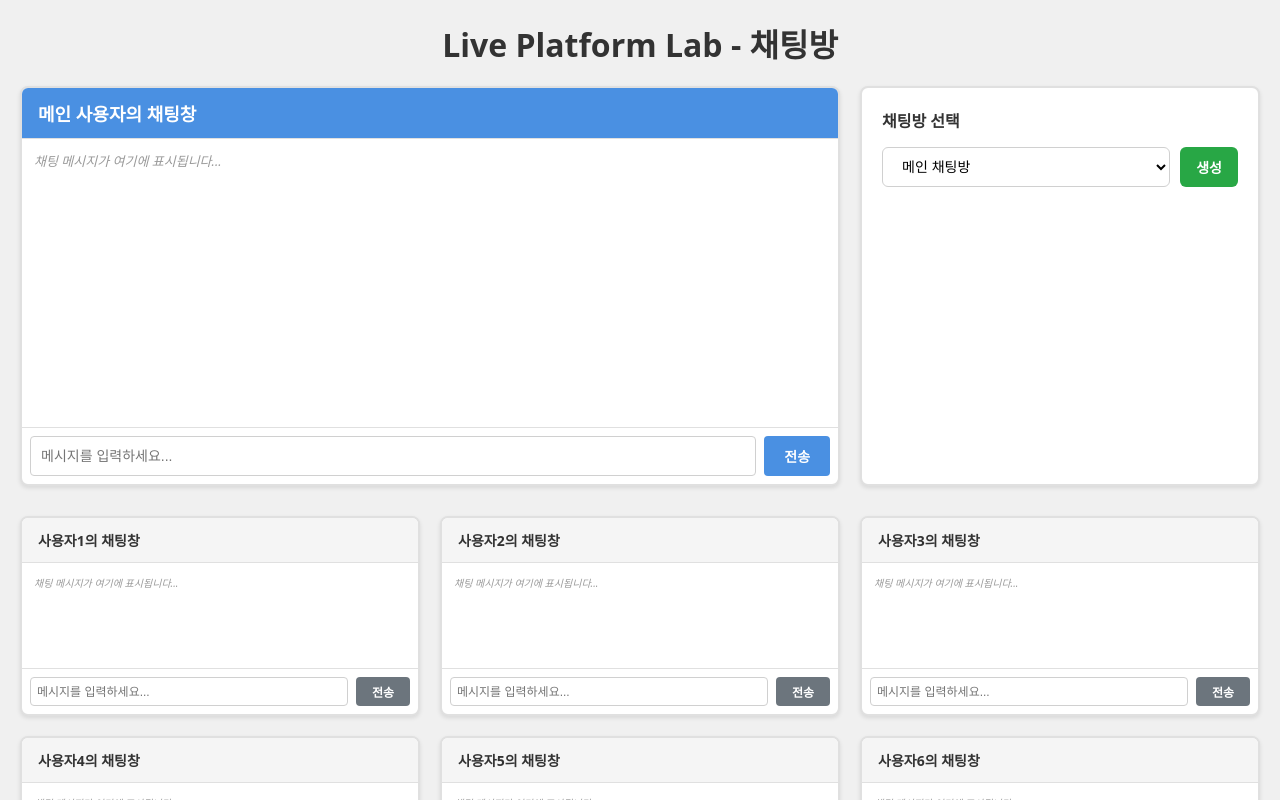
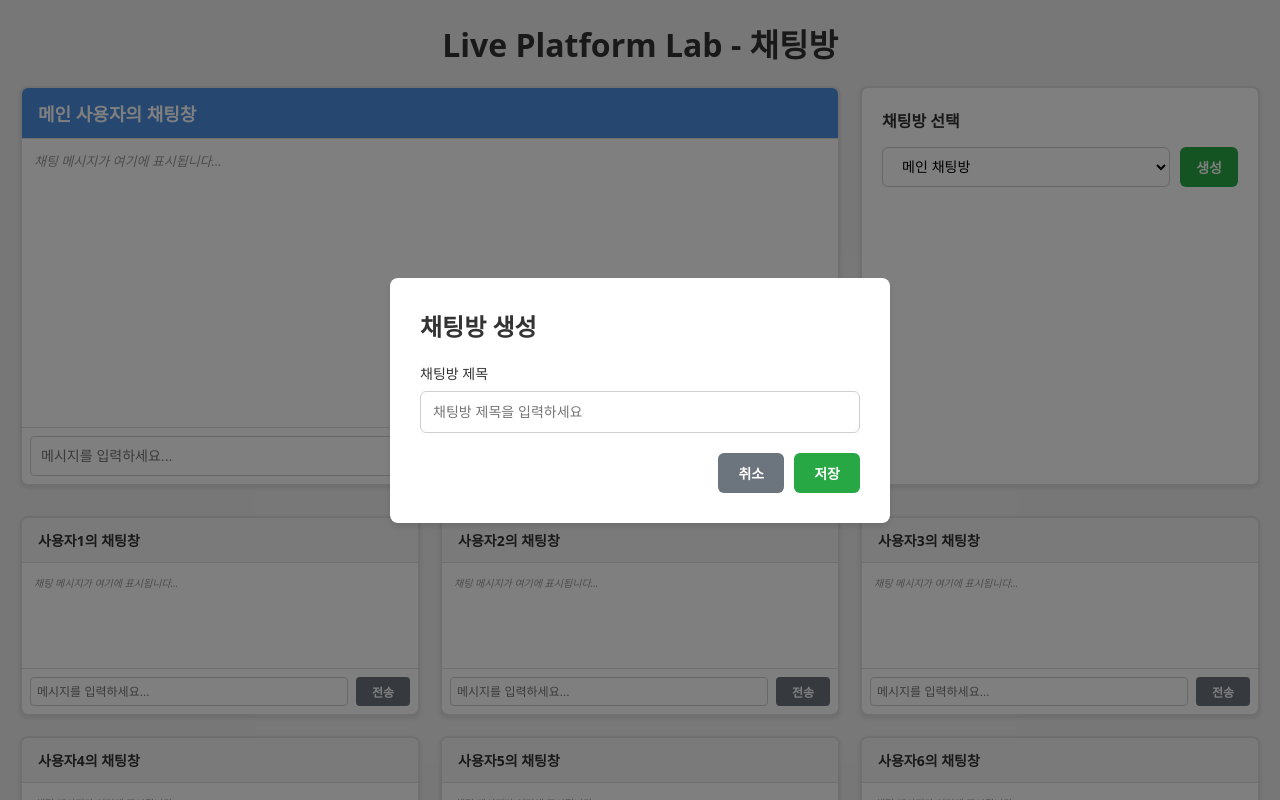
Before and after one commit to kjuiop/live-platform-lab, a Next.js app in the folder frontend/: page / in a window 1280 px wide. Both pictures are taken after a click on the button "생성". Shown: the top 800 px of the page. Built offline with nearby package versions, Linux system fonts and the light colour scheme.

Commit message:
[#6] feat: 채팅방 생성 팝업 추가

```diff
--- a/frontend/pages/index.tsx
+++ b/frontend/pages/index.tsx
@@ -167,11 +167,31 @@ const ChatRoom: React.FC<ChatRoomProps> = ({ title, isMain = false, nickname: pr
 
 export default function Home() {
   const [selectedChatRoom, setSelectedChatRoom] = useState('메인 채팅방');
-  const chatRooms = ['메인 채팅방', '서브 채팅방 1', '서브 채팅방 2', '서브 채팅방 3', '서브 채팅방 4', '서브 채팅방 5', '서브 채팅방 6', '서브 채팅방 7', '서브 채팅방 8', '서브 채팅방 9'];
+  const [chatRooms, setChatRooms] = useState(['메인 채팅방', '서브 채팅방 1', '서브 채팅방 2', '서브 채팅방 3', '서브 채팅방 4', '서브 채팅방 5', '서브 채팅방 6', '서브 채팅방 7', '서브 채팅방 8', '서브 채팅방 9']);
+  const [isModalOpen, setIsModalOpen] = useState(false);
+  const [newChatRoomTitle, setNewChatRoomTitle] = useState('');
 
   const handleCreateChatRoom = () => {
-    // 채팅방 생성 로직 (추후 구현)
-    alert('채팅방 생성 기능은 추후 구현 예정입니다.');
+    setIsModalOpen(true);
+  };
+
+  const handleCloseModal = () => {
+    setIsModalOpen(false);
+    setNewChatRoomTitle('');
+  };
+
+  const handleSaveChatRoom = () => {
+    if (newChatRoomTitle.trim()) {
+      setChatRooms([...chatRooms, newChatRoomTitle.trim()]);
+      setSelectedChatRoom(newChatRoomTitle.trim());
+      handleCloseModal();
+    }
+  };
+
+  const handleKeyPress = (e: React.KeyboardEvent<HTMLInputElement>) => {
+    if (e.key === 'Enter') {
+      handleSaveChatRoom();
+    }
   };
 
   return (
@@ -290,6 +310,123 @@ export default function Home() {
           ))}
         </div>
       </div>
+
+      {/* 채팅방 생성 모달 */}
+      {isModalOpen && (
+        <div
+          style={{
+            position: 'fixed',
+            top: 0,
+            left: 0,
+            right: 0,
+            bottom: 0,
+            backgroundColor: 'rgba(0, 0, 0, 0.5)',
+            display: 'flex',
+            alignItems: 'center',
+            justifyContent: 'center',
+            zIndex: 1000,
+          }}
+          onClick={handleCloseModal}
+        >
+          <div
+            style={{
+              backgroundColor: '#ffffff',
+              borderRadius: '8px',
+              padding: '30px',
+              width: '90%',
+              maxWidth: '500px',
+              boxShadow: '0 4px 6px rgba(0, 0, 0, 0.1)',
+            }}
+            onClick={(e) => e.stopPropagation()}
+          >
+            <h2 style={{
+              fontSize: '24px',
+              fontWeight: 'bold',
+              marginBottom: '20px',
+              color: '#333',
+            }}>
+              채팅방 생성
+            </h2>
+            <div style={{
+              marginBottom: '20px',
+            }}>
+              <label style={{
+                display: 'block',
+                marginBottom: '8px',
+                fontSize: '14px',
+                fontWeight: '500',
+                color: '#333',
+              }}>
+                채팅방 제목
+              </label>
+              <input
+                type="text"
+                value={newChatRoomTitle}
+                onChange={(e) => setNewChatRoomTitle(e.target.value)}
+                onKeyPress={handleKeyPress}
+                placeholder="채팅방 제목을 입력하세요"
+                style={{
+                  width: '100%',
+                  padding: '12px',
+                  border: '1px solid #d0d0d0',
+                  borderRadius: '6px',
+                  fontSize: '14px',
+                  outline: 'none',
+                }}
+                autoFocus
+              />
+            </div>
+            <div style={{
+              display: 'flex',
+              gap: '10px',
+              justifyContent: 'flex-end',
+            }}>
+              <button
+                onClick={handleCloseModal}
+                style={{
+                  padding: '10px 20px',
+                  backgroundColor: '#6c757d',
+                  color: '#ffffff',
+                  border: 'none',
+                  borderRadius: '6px',
+                  cursor: 'pointer',
+                  fontSize: '14px',
+                  fontWeight: 'bold',
+                }}
+                onMouseOver={(e) => {
+                  e.currentTarget.style.backgroundColor = '#5a6268';
+                }}
+                onMouseOut={(e) => {
+                  e.currentTarget.style.backgroundColor = '#6c757d';
+                }}
+              >
+                취소
+              </button>
+              <button
+                onClick={handleSaveChatRoom}
+                style={{
+                  padding: '10px 20px',
+                  backgroundColor: '#28a745',
+                  color: '#ffffff',
+                  border: 'none',
+                  borderRadius: '6px',
+                  cursor: 'pointer',
+                  fontSize: '14px',
+                  fontWeight: 'bold',
+                }}
+                onMouseOver={(e) => {
+                  e.currentTarget.style.backgroundColor = '#218838';
+                }}
+                onMouseOut={(e) => {
+                  e.currentTarget.style.backgroundColor = '#28a745';
+                }}
+              >
+                저장
+              </button>
+            </div>
+          </div>
+        </div>
+      )}
     </div>
   );
 }
```
